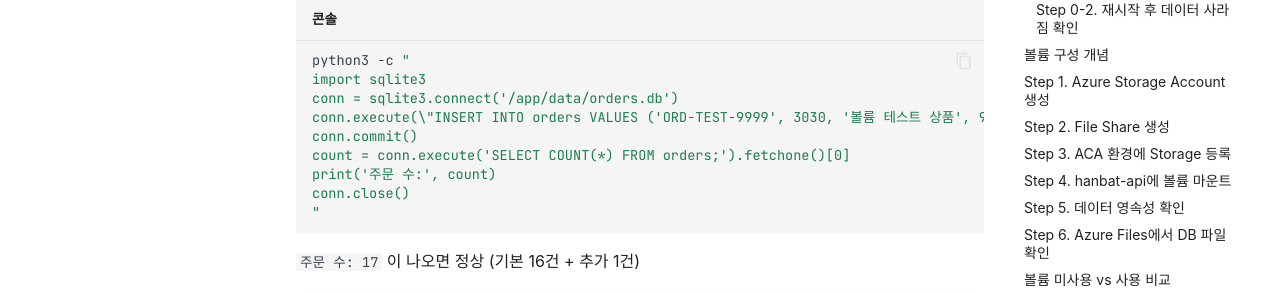
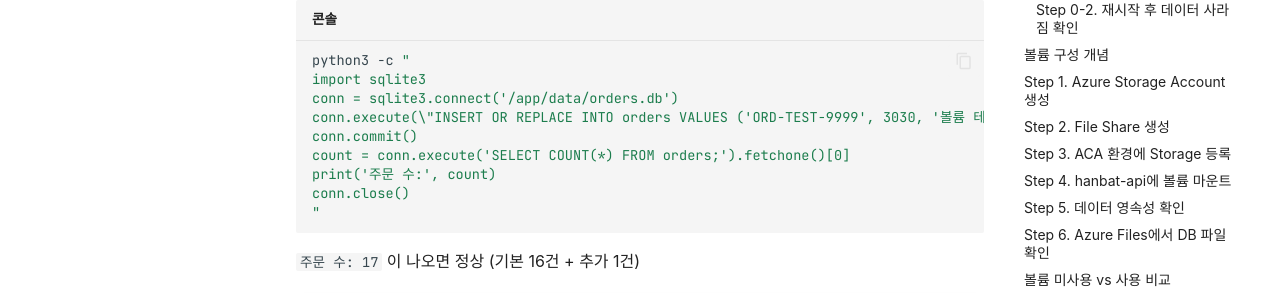
Before and after one commit to skilleat-labs/container-service-labs, an MkDocs documentation site: the page built from docs/phase-3-2/volume.md, in a window 1280 px wide and 900 px high, scrolled down 871 px. Shown: the part 152-445 px from the top of the window. Built offline with MkDocs 1.6.1 and Material for MkDocs 9.7.7, drawn with Linux system fonts in a browser that asks for light colours; some web fonts are replaced; some of the changed text lies outside the part shown.

Commit message:
fix: INSERT → INSERT OR REPLACE로 변경 (중복 실행 시 오류 방지)

```diff
--- a/docs/phase-3-2/volume.md
+++ b/docs/phase-3-2/volume.md
@@ -38,7 +38,7 @@ Azure Portal 콘솔로 컨테이너 내부에 직접 접속해서 주문 1건을
 python3 -c "
 import sqlite3
 conn = sqlite3.connect('/app/data/orders.db')
-conn.execute(\"INSERT INTO orders VALUES ('ORD-TEST-9999', 3030, '볼륨 테스트 상품', 99000, '결제완료', '2026-05-14', '2026-05-20');\")
+conn.execute(\"INSERT OR REPLACE INTO orders VALUES ('ORD-TEST-9999', 3030, '볼륨 테스트 상품', 99000, '결제완료', '2026-05-14', '2026-05-20');\")
 conn.commit()
 count = conn.execute('SELECT COUNT(*) FROM orders;').fetchone()[0]
 print('주문 수:', count)
@@ -179,7 +179,7 @@ Portal → **hanbat-api** → **모니터링 > 콘솔 (Console)** → `hanbat-ap
 python3 -c "
 import sqlite3
 conn = sqlite3.connect('/app/data/orders.db')
-conn.execute(\"INSERT INTO orders VALUES ('ORD-TEST-9999', 3030, '볼륨 테스트 상품', 99000, '결제완료', '2026-05-14', '2026-05-20');\")
+conn.execute(\"INSERT OR REPLACE INTO orders VALUES ('ORD-TEST-9999', 3030, '볼륨 테스트 상품', 99000, '결제완료', '2026-05-14', '2026-05-20');\")
 conn.commit()
 count = conn.execute('SELECT COUNT(*) FROM orders;').fetchone()[0]
 print('주문 수:', count)
```
